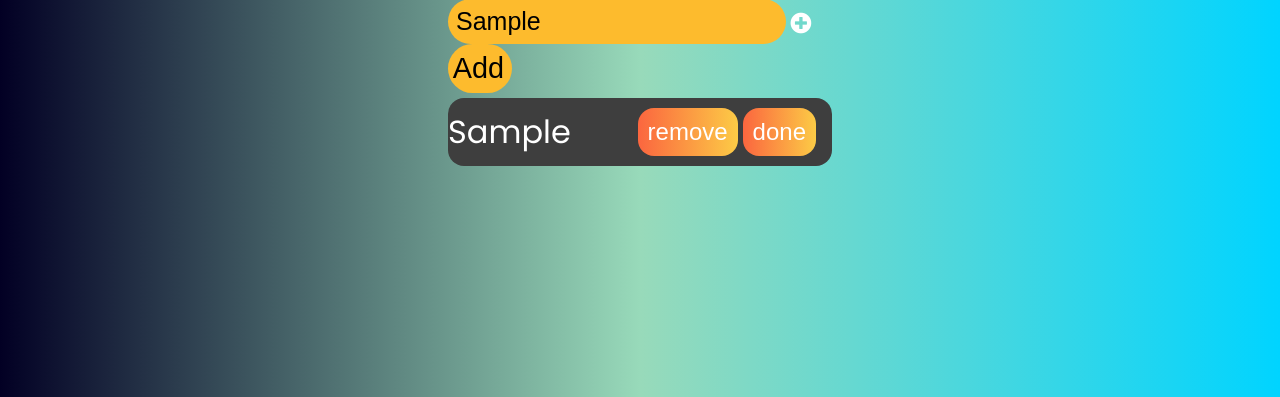
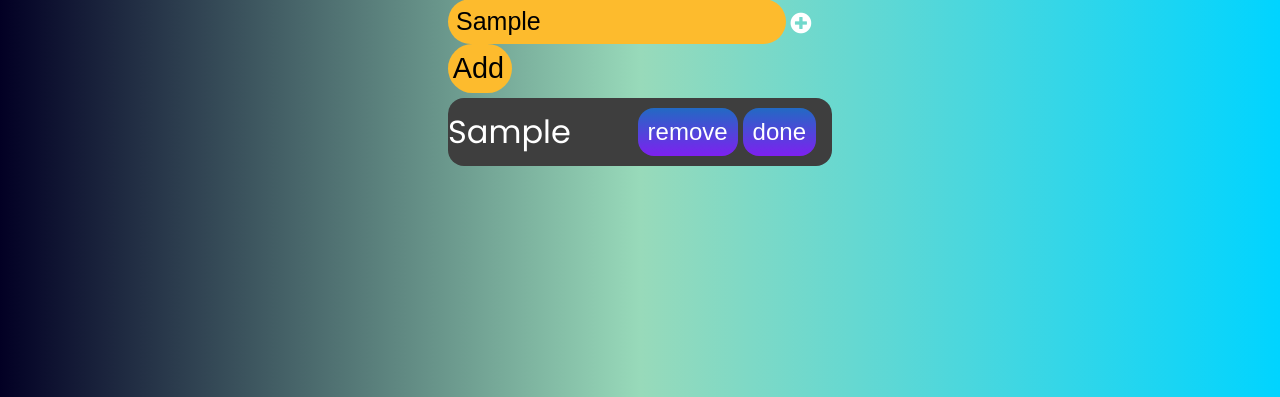
Before and after one commit to CarreonJoshua/TEST, a plain HTML site: page index.html in a window 1280 px wide. Both pictures are taken after typing "Sample" into the empty fields and a click on the button "Add". Shown: the part 403-800 px from the top of the page. Drawn offline with Linux system fonts and the light colour scheme; a web font is replaced by a local one.

Commit message:
Add files via upload

```diff
--- a/style.css
+++ b/style.css
@@ -96,7 +96,7 @@ div.grid button{
     padding: 10px;
     cursor: pointer;
     font-size: 1.5rem;
-    background-image: linear-gradient(to right, #fb663f, #fccb46);
+    background: -webkit-linear-gradient(#226ac3, #7d21f0);
 	border-radius: 1rem;
 	margin-left: 5px;
 }
```
